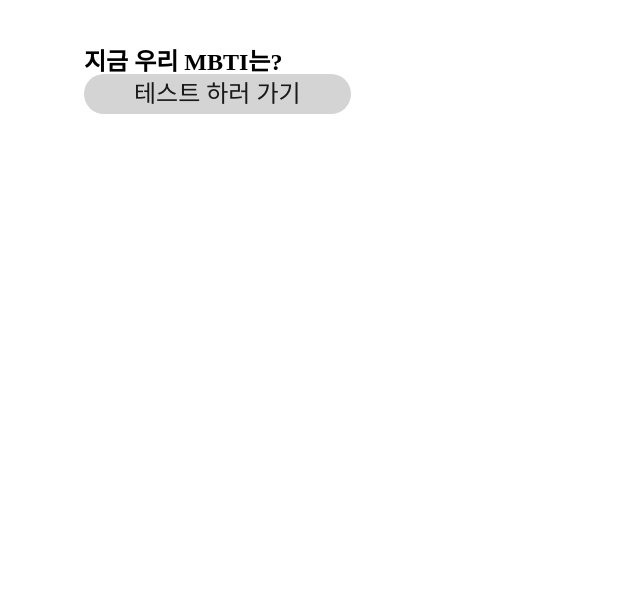
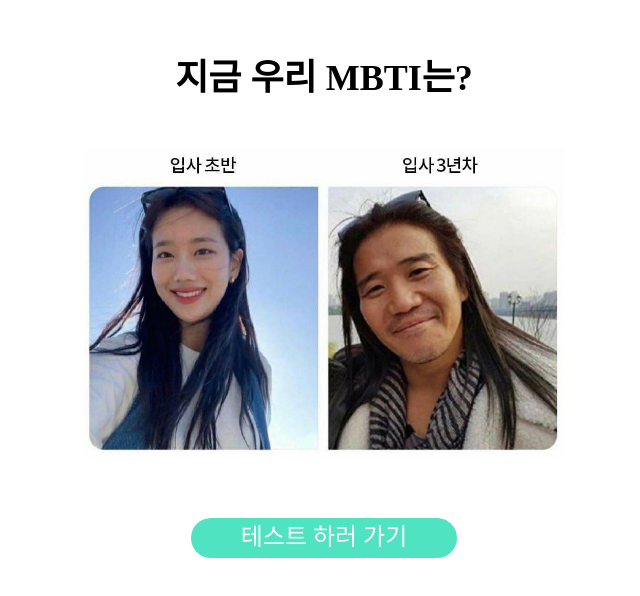
Before and after one commit to Abangpa1ace/PJT4-MBTI, a React (Vite) app: page / in a window 1280 px wide. Shown: the top 596 px of the page, without its empty margins (316-956 px from the left). Built offline with nearby package versions, Linux system fonts and the light colour scheme; a web font is replaced by a local one.

Commit message:
메인 페이지 제작중

```diff
--- a/src/App.tsx
+++ b/src/App.tsx
@@ -1,18 +1,17 @@
 import React from 'react';
-import { BrowserRouter as Router, Route, Routes } from 'react-router-dom';
+import { BrowserRouter as Router } from 'react-router-dom';
 import { ThemeProvider } from 'styled-components';
 import GlobalReset from './styles/reset';
 import theme from './styles/theme';
 import MainPage from './views/pages/MainPage';
+import Routes from '@/Routes';
 
 const App: React.FC = () => {
   return (
     <Router>
       <ThemeProvider theme={theme}>
         <GlobalReset />
-        <Routes>
-          <Route path="/" element={<MainPage />} />
-        </Routes>
+        <Routes />
       </ThemeProvider>
     </Router>
   );
--- /dev/null
+++ b/src/Routes.tsx
@@ -0,0 +1,15 @@
+import React from 'react'
+import {  Route, Routes as ReactRoutes } from 'react-router-dom';
+import MainPage from '@/views/pages/MainPage';
+import TestPage from '@/views/pages/TestPage';
+
+const Routes = () => {
+  return (
+    <ReactRoutes>
+      <Route path="/" element={<MainPage />} />
+      <Route path="/test" element={<TestPage />} />
+    </ReactRoutes>
+  )
+}
+
+export default Routes
--- a/src/styles/mixin.ts
+++ b/src/styles/mixin.ts
@@ -5,6 +5,11 @@
   height: 100%;
   margin: 0 auto;
   padding: 50px;
+  overflow: hidden;
+
+  * > {
+    width: 100%;
+  }
 
   @media (max-width: 580px) {
     width: 100%;
@@ -29,6 +34,11 @@
   align-items: center;
 `;
 
+export const flexColumn = css`
+  ${flexCenter};
+  flex-direction: column;
+`;
+
 export const ellipsis = css`
   white-space: nowrap;
   overflow: hidden;
--- a/src/styles/reset.ts
+++ b/src/styles/reset.ts
@@ -5,7 +5,7 @@
     margin: 0;
     padding: 0;
     box-sizing: border-box;
-    line-height: 1;
+    line-height: 1.6;
     font-size: 24px;
     font-family: 'Gamja Flower', cursive;
   }
@@ -28,6 +28,10 @@
     outline: 0;
     cursor: pointer;
   }
+  img {
+    width: 100%;
+    object-fit: cover;
+  }
   a {
     text-decoration: none;
   }
--- a/src/views/components/BaseButton.tsx
+++ b/src/views/components/BaseButton.tsx
@@ -4,11 +4,12 @@
 
 type Props = {
   children: React.ReactNode;
+  theme: string;
 }
 
-const BaseButton: React.FC<Props> = ({ children }) => {
+const BaseButton: React.FC<Props> = ({ children, theme }) => {
   return (
-    <ScButton>{children || '확인'}</ScButton>
+    <ScButton theme={theme}>{children || '확인'}</ScButton>
   )
 }
 
@@ -17,6 +18,10 @@
   height: 40px;
   padding: 0 50px;
   border-radius: 20px;
+  transition: opacity .3s ease;
+  &:hover {
+    opacity: 0.7;
+  }
 
   ${({ theme }) => {
     switch(theme) {
--- a/src/views/pages/MainPage.tsx
+++ b/src/views/pages/MainPage.tsx
@@ -1,14 +1,17 @@
 import React from 'react'
 import styled from 'styled-components';
-import { container } from '@/styles/mixin';
+import { container, flexColumn } from '@/styles/mixin';
 import BaseButton from '@/views/components/BaseButton';
 
 const MainPage = () => {
   return (
     <ScMainPage>
       <section>
-        <h1>지금 우리 MBTI는?</h1>
-        <BaseButton>테스트 하러 가기</BaseButton>
+        <h2>지금 우리 MBTI는?</h2>
+        <div className="image-holder">
+          <img src="/src/asset/img/intro.jpeg" alt="intro-difference-img" />
+        </div>
+        <BaseButton theme="green">테스트 하러 가기</BaseButton>
       </section>
     </ScMainPage>
   )
@@ -17,6 +20,21 @@
 const ScMainPage = styled.div`
   > section {
     ${container};
+    ${flexColumn};
+
+    h2 {
+      font-size: 36px;
+    }
+
+    .image-holder {
+      height: 310px;
+      margin: 40px 0 60px;
+      overflow: hidden;
+
+      img {
+        transform: translateY(-60px);
+      }
+    }
   }
 `;
 
--- /dev/null
+++ b/src/views/pages/TestPage.tsx
@@ -0,0 +1,9 @@
+import React from 'react'
+
+const TestPage = () => {
+  return (
+    <div>TestPage</div>
+  )
+}
+
+export default TestPage
```
Also changed, not shown: src/asset/img/intro.jpeg (added).
